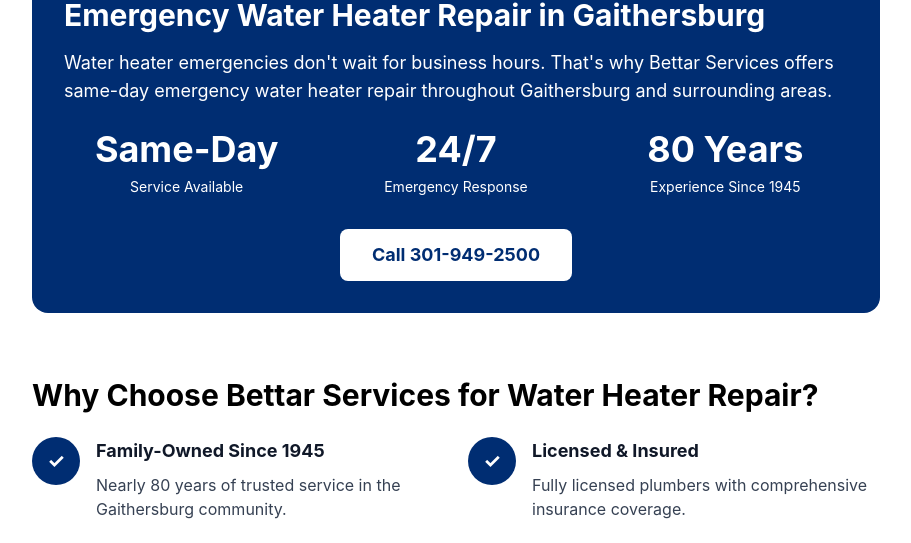
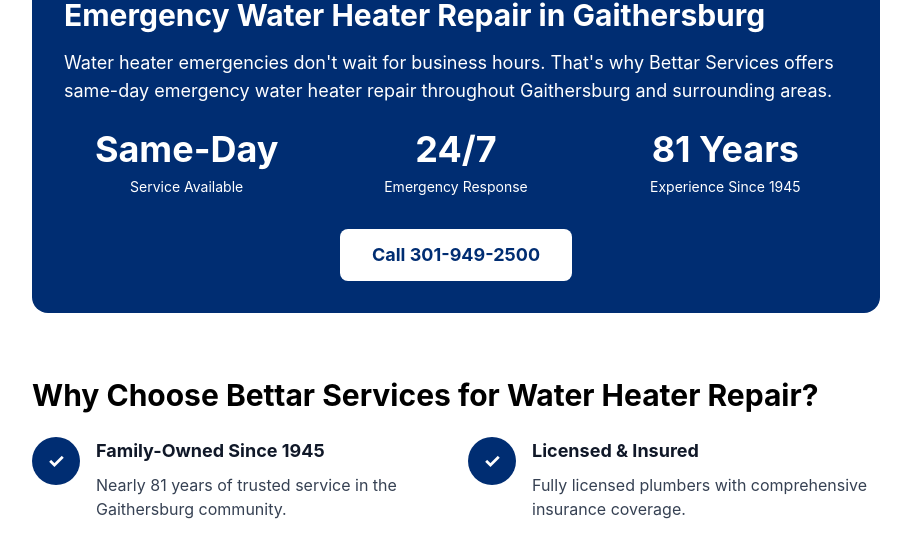
Before and after one commit to bettarappliance/bettar-services, a Next.js app: page /insights/water-heater-repair-gaithersburg-md in a window 1280 px wide. Shown: the part 3514-4057 px from the top of the page, without its empty margins (184-1095 px from the left). Built offline with nearby package versions, Linux system fonts and the light colour scheme.

Commit message:
updated years

```diff
--- a/src/app/about/page.tsx
+++ b/src/app/about/page.tsx
@@ -70,7 +70,7 @@
               We have worked for you since <span className="text-[#D32F2F]">1945</span>
             </h1>
             <p className="text-xl text-gray-600 max-w-3xl mx-auto">
-              For nearly 80 years, Bettar has been the trusted name in home services across Kensington, Maryland, and the surrounding communities.
+              For nearly 81 years, Bettar has been the trusted name in home services across Kensington, Maryland, and the surrounding communities.
             </p>
           </div>
         </div>
--- a/src/app/insights/water-heater-repair-gaithersburg-md/page.tsx
+++ b/src/app/insights/water-heater-repair-gaithersburg-md/page.tsx
@@ -386,7 +386,7 @@
                 <div className="text-sm">Emergency Response</div>
               </div>
               <div className="text-center">
-                <div className="text-4xl font-bold mb-2">80 Years</div>
+                <div className="text-4xl font-bold mb-2">81 Years</div>
                 <div className="text-sm">Experience Since 1945</div>
               </div>
             </div>
@@ -410,7 +410,7 @@
                 </div>
                 <div>
                   <h3 className="text-lg font-bold text-gray-900 mb-2">Family-Owned Since 1945</h3>
-                  <p className="text-gray-700">Nearly 80 years of trusted service in the Gaithersburg community.</p>
+                  <p className="text-gray-700">Nearly 81 years of trusted service in the Gaithersburg community.</p>
                 </div>
               </div>
               <div className="flex items-start">
--- a/src/app/page.tsx
+++ b/src/app/page.tsx
@@ -341,7 +341,7 @@
             <div className="grid grid-cols-2 md:grid-cols-4 gap-3 sm:gap-4 md:gap-6 lg:gap-8">
               {/* Stat 1 */}
               <div className="text-center">
-                <div className="text-2xl sm:text-3xl md:text-4xl lg:text-5xl xl:text-6xl 2xl:text-7xl font-bold text-[#1e3a8a] mb-0.5 sm:mb-1 md:mb-2">80</div>
+                <div className="text-2xl sm:text-3xl md:text-4xl lg:text-5xl xl:text-6xl 2xl:text-7xl font-bold text-[#1e3a8a] mb-0.5 sm:mb-1 md:mb-2">81</div>
                 <div className="text-gray-700 font-medium text-[10px] sm:text-xs md:text-sm">YEARS EXPERIENCE</div>
               </div>
 
@@ -1671,7 +1671,7 @@
             {/* Trust Indicators */}
             <div className="grid grid-cols-1 gap-3 sm:gap-4 md:gap-6 w-full lg:w-auto max-w-lg lg:max-w-none">
               <div className="bg-white rounded-xl sm:rounded-2xl shadow-lg p-4 sm:p-5 md:p-6 lg:p-8 text-center border border-gray-100 min-w-0">
-                <div className="text-3xl sm:text-4xl md:text-5xl font-bold bg-gradient-to-r from-[#002D72] to-[#1e3a8a] bg-clip-text text-transparent mb-1 sm:mb-2 md:mb-3">80+</div>
+                <div className="text-3xl sm:text-4xl md:text-5xl font-bold bg-gradient-to-r from-[#002D72] to-[#1e3a8a] bg-clip-text text-transparent mb-1 sm:mb-2 md:mb-3">81</div>
                 <p className="text-gray-800 font-semibold text-sm sm:text-base md:text-lg mb-0.5 sm:mb-1">Years of Excellence</p>
                 <p className="text-gray-500 text-xs sm:text-sm">Family-owned since 1945</p>
               </div>
--- a/src/app/services/page.tsx
+++ b/src/app/services/page.tsx
@@ -157,7 +157,7 @@
                   <path strokeLinecap="round" strokeLinejoin="round" strokeWidth={2} d="M12 8v4l3 3m6-3a9 9 0 11-18 0 9 9 0 0118 0z" />
                 </svg>
               </div>
-              <h3 className="text-xl font-bold text-black mb-4">80 Years Experience</h3>
+              <h3 className="text-xl font-bold text-black mb-4">81 Years Experience</h3>
               <p className="text-gray-600">
                 Nearly eight decades of trusted service in the Kensington community.
               </p>
```
